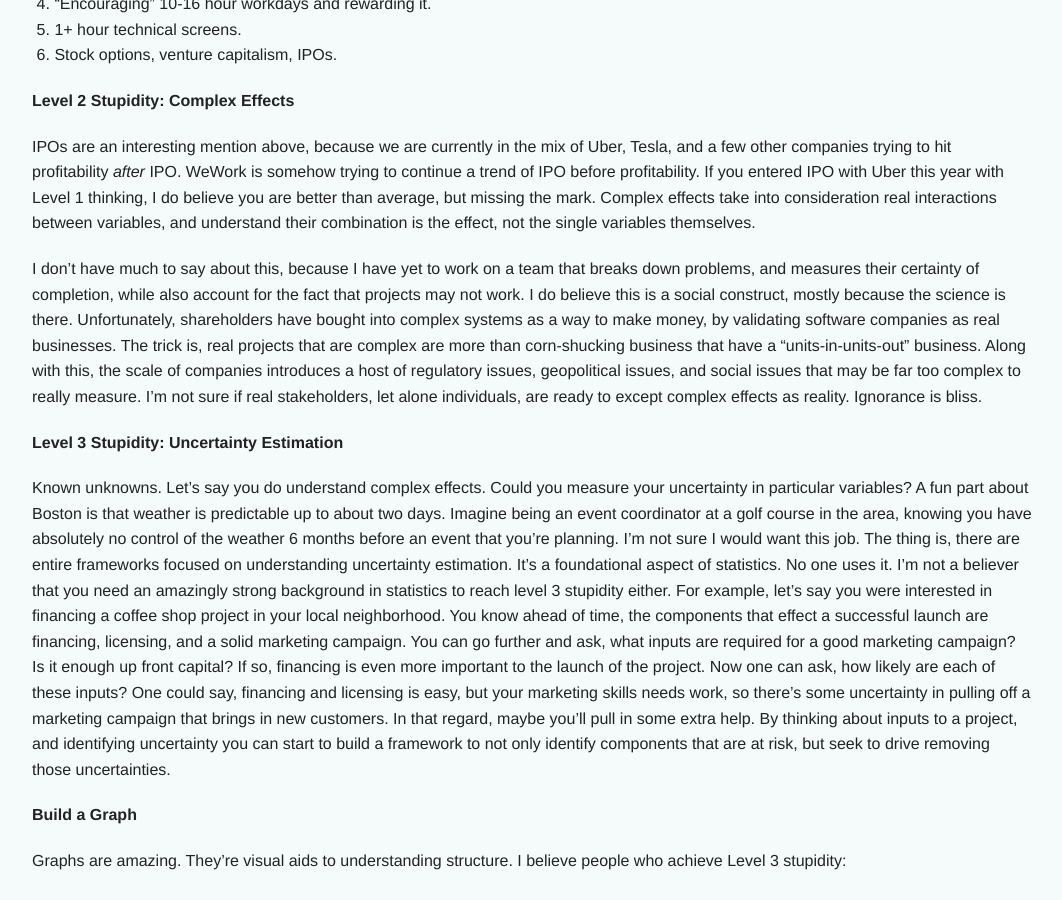
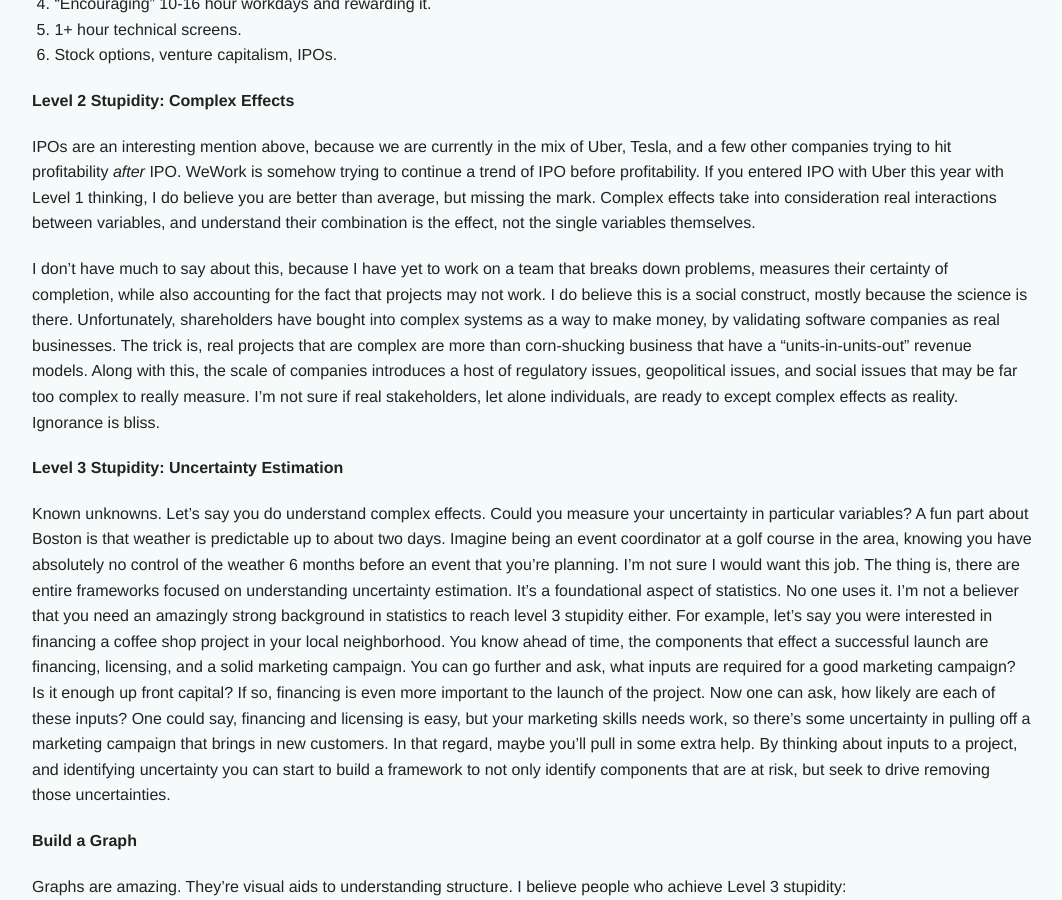
Before and after one commit to jfarid27/jfarid27.github.io, a Jekyll site: the page built from _posts/2019-09-01-cargo-cults.md, in a window 1280 px wide and 900 px high, scrolled down 1573 px. Shown: the whole window, without its empty margins (108-1170 px from the left). Built offline with Jekyll 4.4.1, drawn with Linux system fonts in a browser that asks for light colours.

Commit message:
Update 2019-09-01-cargo-cults.md

```diff
--- a/_posts/2019-09-01-cargo-cults.md
+++ b/_posts/2019-09-01-cargo-cults.md
@@ -87,11 +87,11 @@ real interactions between variables, and understand their combination is the eff
 variables themselves.
 
 I don't have much to say about this, because I have yet to work on a team that breaks down problems,
-and measures their certainty of completion, while also account for the fact that projects may not work.
+measures their certainty of completion, while also accounting for the fact that projects may not work.
 I do believe this is a social construct, mostly because the science is there. Unfortunately, shareholders
 have bought into complex systems as a way to make money, by validating software companies as real businesses.
 The trick is, real projects that are complex are more than corn-shucking business that have a "units-in-units-out"
-business. Along with this, the scale of companies introduces a host of regulatory issues, geopolitical issues, and
+revenue models. Along with this, the scale of companies introduces a host of regulatory issues, geopolitical issues, and
 social issues that may be far too complex to really measure. I'm not sure if real stakeholders,
 let alone individuals, are ready to except complex effects as reality. Ignorance is bliss.
 
```
